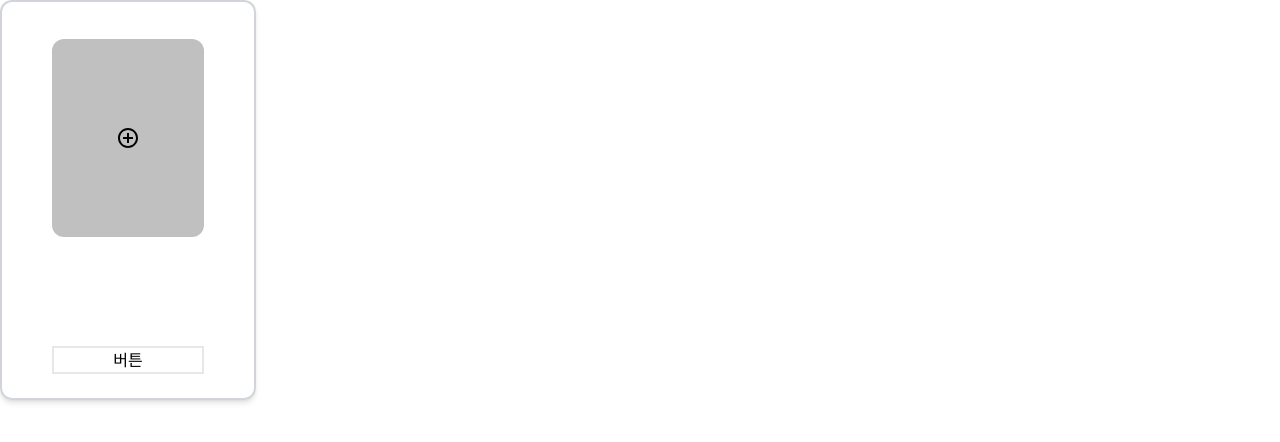
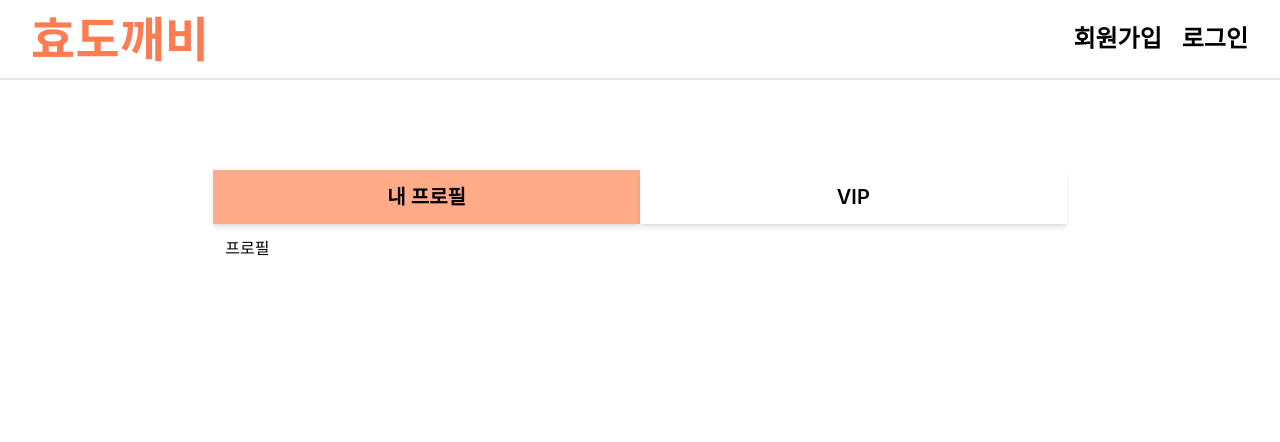
Before and after one commit to SSAFY-B305J/Hyodokebi, a React (Create React App) app in the folder front/: page / in a window 1280 px wide. Shown: the top 442 px of the page. Built offline with nearby package versions, Linux system fonts and the light colour scheme.

Commit message:
Feat: 마이페이지에서 사용될 컴포넌트 3종 관련 구현
S10P22B305-272 #done #comment Addcard,Card,DoubleTab

```diff
--- a/front/src/App.tsx
+++ b/front/src/App.tsx
@@ -1,8 +1,9 @@
-import AddCard from "./components/card/AddCard";
+import DoubleTab from "./components/tab/DoubleTab";
+import Mypage from "./pages/Mypage";
 
 function App() {
   return (
-    <AddCard />
+    <Mypage />
     );
 }
 
--- a/front/src/components/card/AddCard.tsx
+++ b/front/src/components/card/AddCard.tsx
@@ -2,7 +2,7 @@ import AddCircleOutlineIcon from '@mui/icons-material/AddCircleOutline';
 
 export default function AddCard() {
   return (
-    <div className="w-[20vw] h-[50vh] border-2 border-gray-300 rounded-xl flex p-3 shadow-md flex-col">
+    <div className="flex flex-col w-1/4 p-3 m-3 border-2 border-gray-300 shadow-md h-5/6 rounded-xl">
       {/* ALERT width와 height는 확인용으로 넣은 것으로 추후 수정. */}
       <div className="flex items-center justify-center w-full h-2/3">
         <div className="flex items-center justify-center w-2/3 rounded-xl h-4/5 bg-silver">
--- a/front/src/components/card/Card.tsx
+++ b/front/src/components/card/Card.tsx
@@ -3,7 +3,7 @@ import test from "../../assets/test.jpg"
 
 export default function Card() {
   return (
-    <div className="w-[20vw] h-[50vh] border-2 border-gray-300 rounded-xl flex justify-between p-3 shadow-md flex-col ">
+    <div className="flex flex-col justify-between w-1/4 p-3 m-3 border-2 border-gray-300 shadow-md h-5/6 rounded-xl ">
       {/* ALERT width와 height는 확인용으로 넣은 것으로 추후 수정. */}
       <div className="flex justify-end">
         <CloseIcon onClick={()=> console.log("닫기")} />
--- /dev/null
+++ b/front/src/components/tab/DoubleTab.tsx
@@ -0,0 +1,46 @@
+import { useState } from "react";
+import AddCard from "../card/AddCard";
+import Card from "../card/Card";
+
+export default function DoubleTab() {
+  const [index, setIndex] = useState(0);
+  // TODO 해당 인덱스를 전역관리 할지?
+  // TODO 탭에서 정해진 인덱스를 데이터에도 출력하여 보여주는 방식을 취할지?
+
+  const disabled =
+    "flex items-center justify-center w-1/2 shadow-md h-full duration-300 text-xl font-semibold";
+  const activated =
+    "flex items-center justify-center w-1/2 shadow-md h-full bg-secondary duration-300 text-xl font-semibold";
+
+  return (
+    <div className="flex flex-col w-2/3 m-3 h-3/4">
+      <div className="flex flex-row w-full h-1/10">
+        <div
+          className={index === 0 ? activated : disabled}
+          onClick={() => setIndex(0)}
+        >
+          내 프로필
+        </div>
+        <div
+          className={index === 1 ? activated : disabled}
+          onClick={() => setIndex(1)}
+        >
+          VIP
+        </div>
+      </div>
+      {index === 0 ? (
+        <div className="flex flex-1 w-full p-3">프로필</div>
+      ) : (
+        <div className="flex w-full p-3 overflow-y-auto">
+          {/* TODO VIP map돌려서 넣고 그 다음에 Addcard 위치시키기, 아래는 예시 */}
+          <div className="flex flex-wrap w-full h-full">
+            <Card />
+            <Card />
+            <Card />
+            <AddCard />
+          </div>
+        </div>
+      )}
+    </div>
+  );
+}
--- a/front/src/pages/Mypage.tsx
+++ b/front/src/pages/Mypage.tsx
@@ -1,6 +1,7 @@
 import { useState } from "react"
 
 import MainHeader from "../components/header/MainHeader"
+import DoubleTab from "../components/tab/DoubleTab"
 
 export default function Mypage () {
 
@@ -10,6 +11,7 @@ export default function Mypage () {
     <div className="flex flex-col w-screen h-screen">
       <MainHeader isLogin={isLogin} />
       <div className="flex items-center justify-center flex-1">
+        <DoubleTab />
       </div>
     </div>
   )
--- a/front/tailwind.config.js
+++ b/front/tailwind.config.js
@@ -9,10 +9,18 @@ module.exports = {
         silver: "#C0C0C0",
         lightsilver: "#D9D9D9"
       },
+      weight: {
+        "1/10": "10%",
+        "1/20": "5%",
+        "1/15": "6.6%",
+        "3/10": "30%"
+      },
       height: {
-        "1/10": "10%"
-
-      }
+        "1/10": "10%",
+        "1/20": "5%",
+        "1/15": "6.6%",
+        "3/10": "30%"
+      },
     },
   },
   plugins: [],
```
